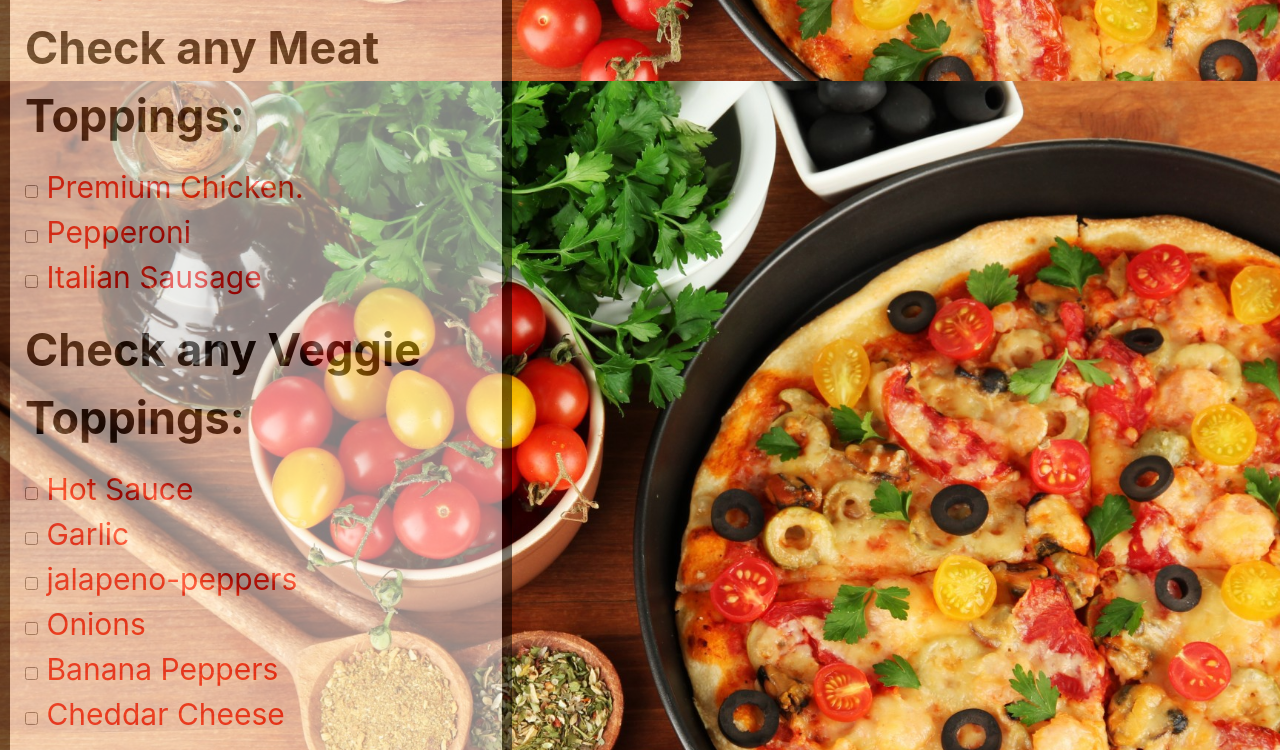
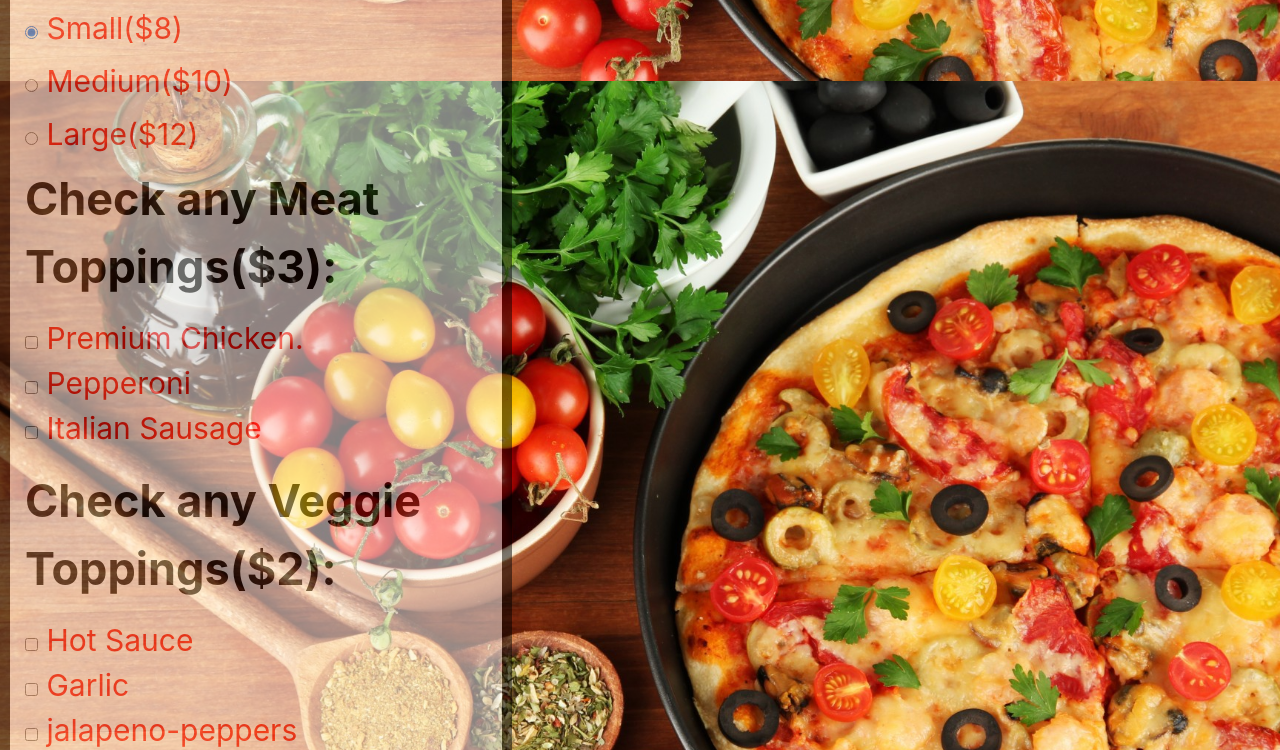
Before and after one commit to manasavesala/Pizza-Website, a plain HTML site: page index.html in a window 1280 px wide. Shown: the part 719-1469 px from the top of the page. Drawn offline with Linux system fonts and the light colour scheme.

Commit message:
Added price for toppings in html file

```diff
--- a/index.html
+++ b/index.html
@@ -11,6 +11,7 @@
   <body>
     <h1>Manasa's Pizza</h1><br>
     <div class="container">
+      <p>Build Your Own Pizza:
       <div id="crust">
         <p>Select Crust:</p>
         <div class="radio">
@@ -37,31 +38,31 @@
         <div class="radio">
           <label>
             <input type="radio" name="size1" value="small" checked>
-            Small
+            Small($8)
           </label>
         </div>
         <div class="radio">
           <label>
             <input type="radio" name="size1" value="medium">
-            Medium
+            Medium($10)
           </label>
         </div>
         <div class="radio">
           <label>
             <input type="radio" name="size1" value="large">
-            Large
+            Large($12)
           </label>
         </div>
       </div>
       <div id = "toppings">
         <div class="form-group">
-          <p>Check any Meat Toppings:</p>
+          <p>Check any Meat Toppings($3):</p>
           <input type="checkbox" name="meat-toppings" value="chicken"> Premium Chicken.<br>
           <input type="checkbox" name="meat-toppings" value="pepperoni"> Pepperoni<br>
           <input type="checkbox" name="meat-toppings" value="italian-sausage"> Italian Sausage<br>
         </div>
         <div class="form-group">
-          <p>Check any Veggie Toppings:</p>
+          <p>Check any Veggie Toppings($2):</p>
           <input type="checkbox" name="toppings" value="hot-sauce"> Hot Sauce<br>
           <input type="checkbox" name="toppings" value="garlic"> Garlic<br>
           <input type="checkbox" name="toppings" value="jalapeno-peppers"> jalapeno-peppers<br>
```
